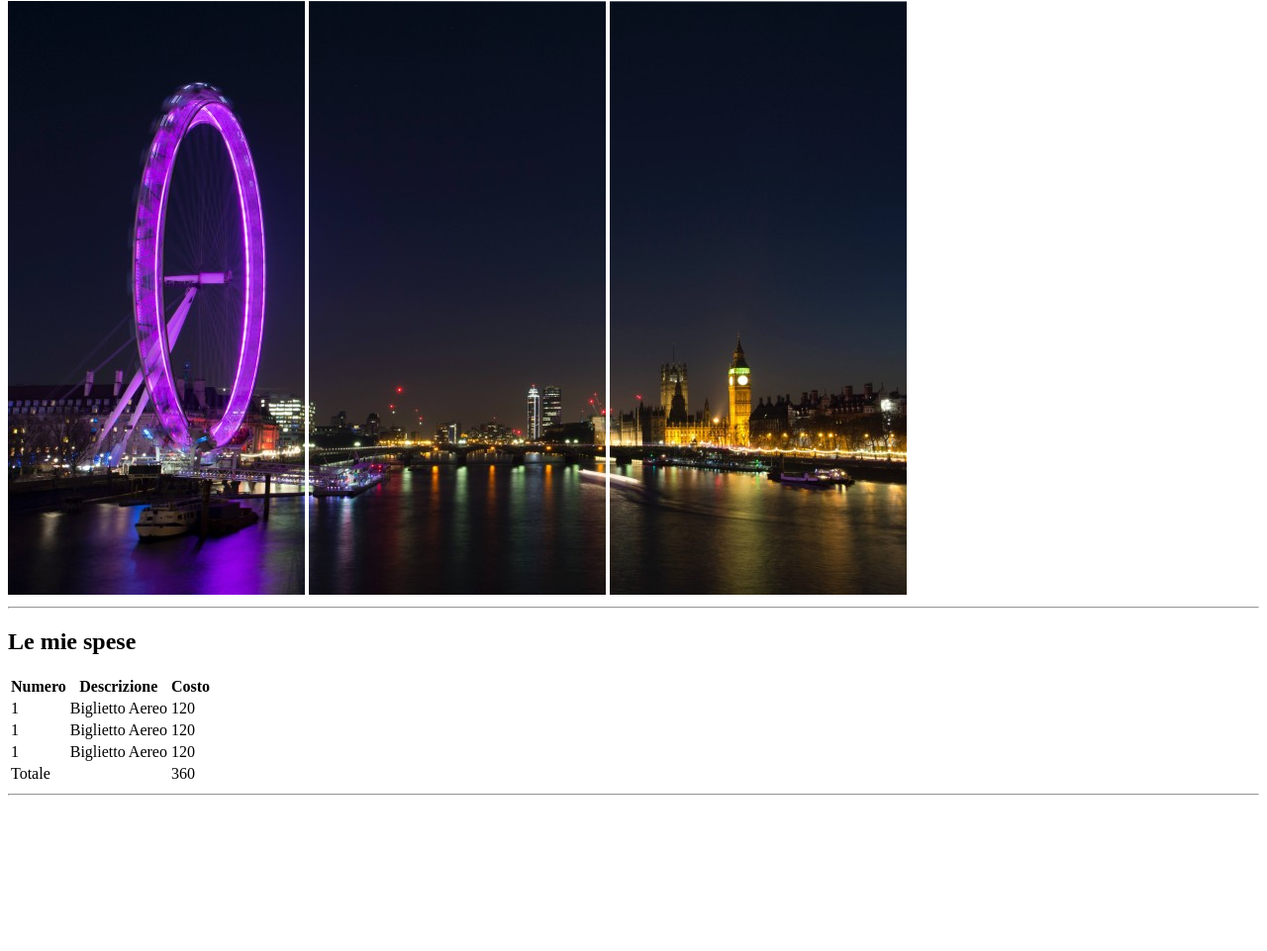
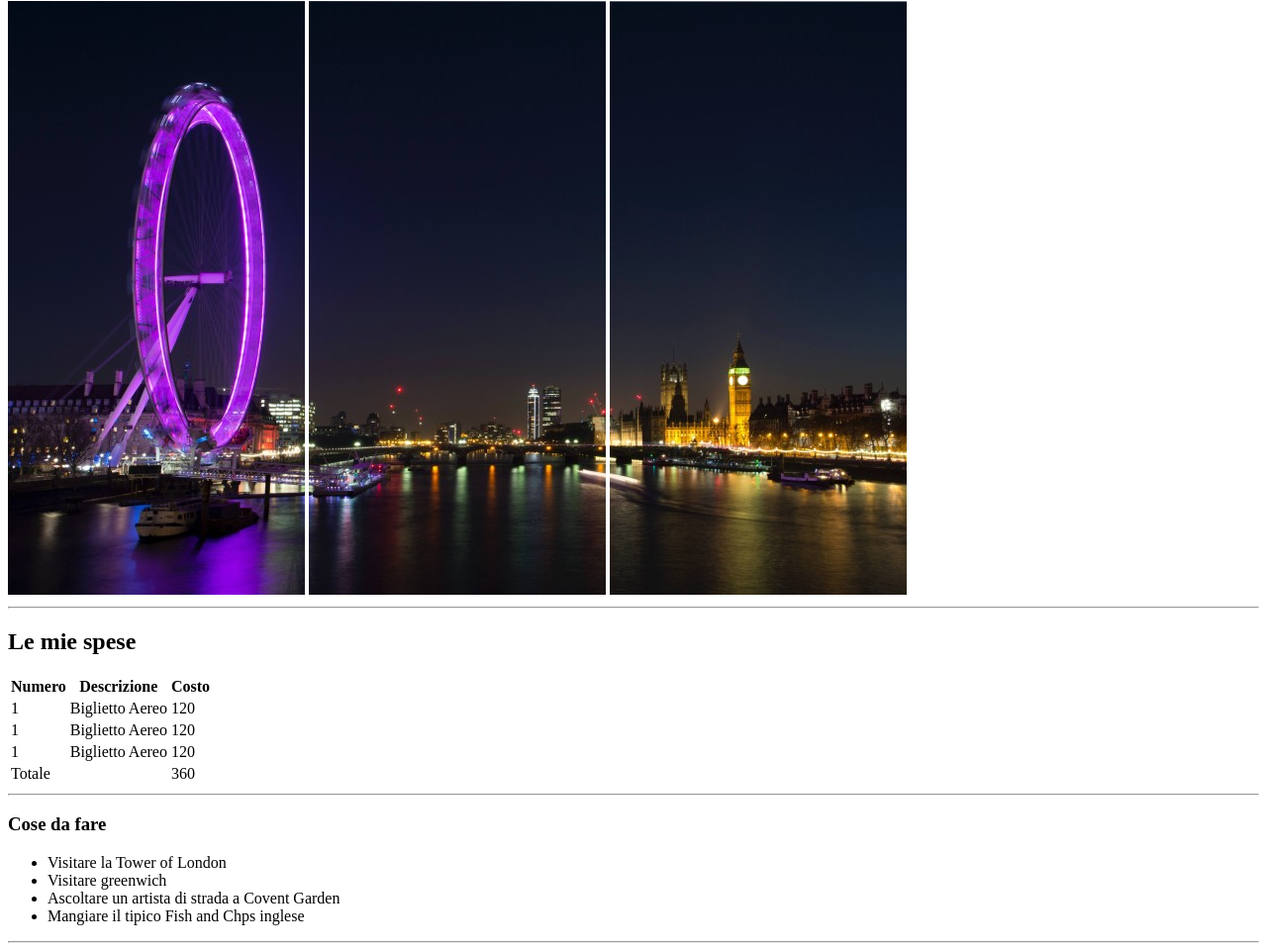
Before and after one commit to DarioEsposito89/html-london-trip, a plain HTML site: page index.html in a window 1280 px wide. Shown: the part 79-1040 px from the top of the page at 99% size. Before the commit the page ends 891 px from the top, so only its background shows below. Drawn offline with Linux system fonts and the light colour scheme.

Commit message:
inserito div con h3 e un elenco ul

```diff
--- a/index.html
+++ b/index.html
@@ -53,6 +53,20 @@
 
             <hr>
 
+            <div>
+                <h3>Cose da fare</h3>
+
+                <ul>
+                    <li>Visitare la Tower of London</li>
+                    <li>Visitare greenwich</li>
+                    <li>Ascoltare un artista di strada a Covent Garden</li>
+                    <li>Mangiare il tipico Fish and Chps inglese</li>
+                </ul>
+            </div>
+
+            <hr>
+
+
 
         </main>
 
```
